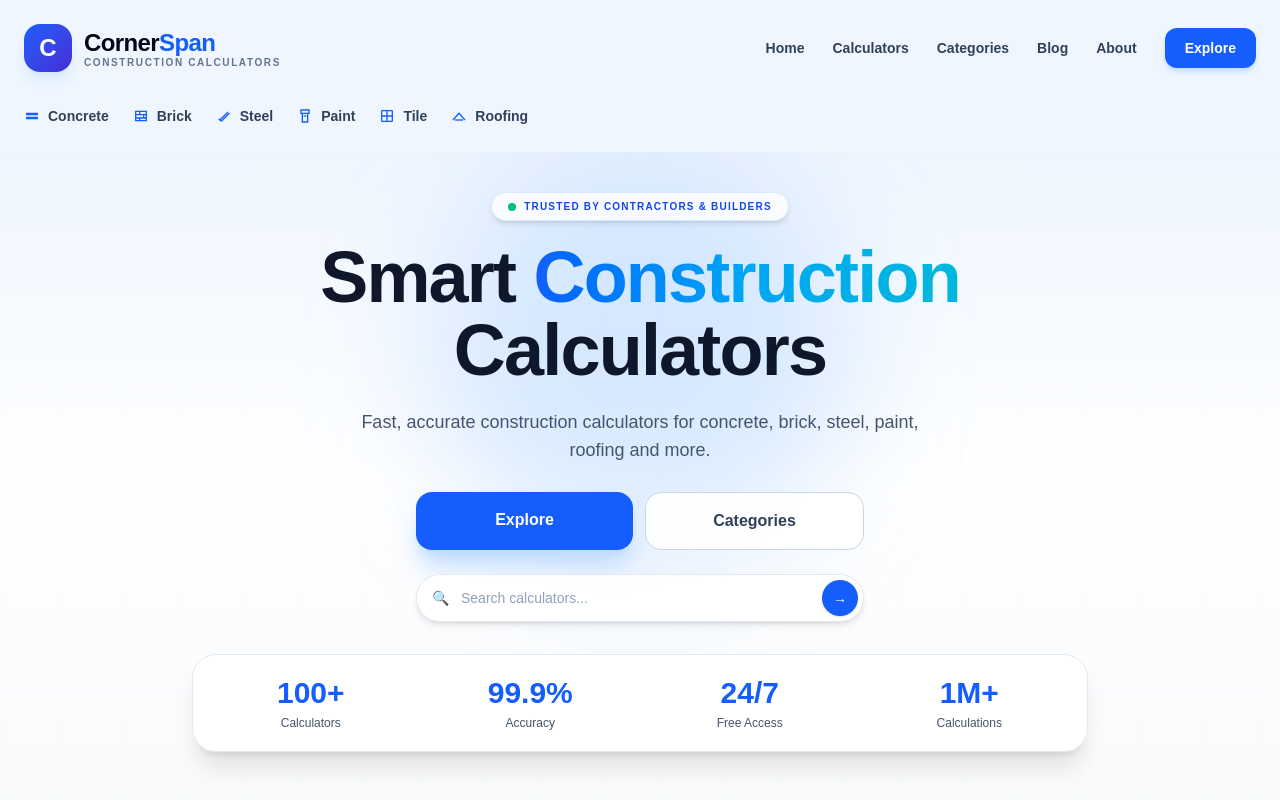
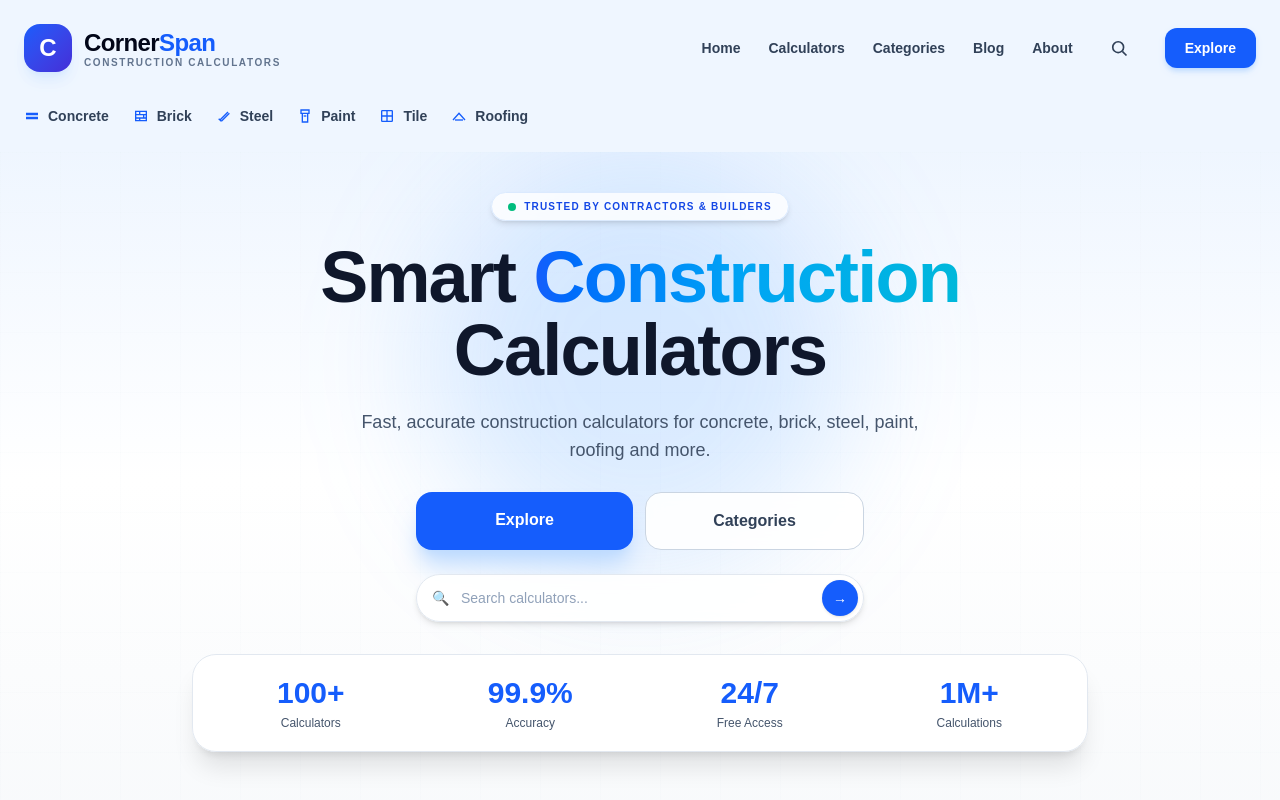
Before and after one commit to km7max-cmd/cornerspan, a Next.js app: page / in a window 1280 px wide. Shown: the top 800 px of the page. Built offline with nearby package versions, Linux system fonts and the light colour scheme.

Commit message:
Refactor Header component for improved readability

```diff
--- a/components/Header.tsx
+++ b/components/Header.tsx
@@ -17,13 +17,7 @@ const calculators = [
     name: "Brick",
     href: "/calculators/brick",
     icon: (
-      <svg
-        viewBox="0 0 24 24"
-        className="h-4 w-4"
-        fill="none"
-        stroke="currentColor"
-        strokeWidth="2"
-      >
+      <svg viewBox="0 0 24 24" className="h-4 w-4" fill="none" stroke="currentColor" strokeWidth="2">
         <path d="M4 5h16v14H4z" />
         <path d="M4 10h16M4 15h16M10 5v5M16 10v5M10 15v4" />
       </svg>
@@ -33,13 +27,7 @@ const calculators = [
     name: "Steel",
     href: "/calculators/steel",
     icon: (
-      <svg
-        viewBox="0 0 24 24"
-        className="h-4 w-4"
-        fill="none"
-        stroke="currentColor"
-        strokeWidth="2"
-      >
+      <svg viewBox="0 0 24 24" className="h-4 w-4" fill="none" stroke="currentColor" strokeWidth="2">
         <path d="M6 18L18 6" />
         <path d="M8 20l12-12" />
         <path d="M4 16l4 4" />
@@ -50,13 +38,7 @@ const calculators = [
     name: "Paint",
     href: "/calculators/paint",
     icon: (
-      <svg
-        viewBox="0 0 24 24"
-        className="h-4 w-4"
-        fill="none"
-        stroke="currentColor"
-        strokeWidth="2"
-      >
+      <svg viewBox="0 0 24 24" className="h-4 w-4" fill="none" stroke="currentColor" strokeWidth="2">
         <path d="M6 3h12v5H6z" />
         <path d="M8 8v13h8V8" />
         <path d="M10 12h4" />
@@ -67,13 +49,7 @@ const calculators = [
     name: "Tile",
     href: "/calculators/tile",
     icon: (
-      <svg
-        viewBox="0 0 24 24"
-        className="h-4 w-4"
-        fill="none"
-        stroke="currentColor"
-        strokeWidth="2"
-      >
+      <svg viewBox="0 0 24 24" className="h-4 w-4" fill="none" stroke="currentColor" strokeWidth="2">
         <rect x="4" y="4" width="16" height="16" rx="1" />
         <path d="M4 12h16M12 4v16" />
       </svg>
@@ -83,13 +59,7 @@ const calculators = [
     name: "Roofing",
     href: "/calculators/roofing",
     icon: (
-      <svg
-        viewBox="0 0 24 24"
-        className="h-4 w-4"
-        fill="none"
-        stroke="currentColor"
-        strokeWidth="2"
-      >
+      <svg viewBox="0 0 24 24" className="h-4 w-4" fill="none" stroke="currentColor" strokeWidth="2">
         <path d="M3 18l9-10 9 10" />
         <path d="M6 18h12" />
       </svg>
@@ -114,10 +84,6 @@ export default function Header() {
   const lastScrollY = useRef(0);
   const ticking = useRef(false);
 
-  /* =====================================================
-     MEASURE HEADER HEIGHT
-  ===================================================== */
-
   useEffect(() => {
     const updateHeight = () => {
       if (headerRef.current) {
@@ -127,29 +93,19 @@ export default function Header() {
 
     updateHeight();
 
-    const resizeObserver = new ResizeObserver(() => {
-      updateHeight();
-    });
+    const observer = new ResizeObserver(updateHeight);
 
     if (headerRef.current) {
-      resizeObserver.observe(headerRef.current);
+      observer.observe(headerRef.current);
     }
 
     window.addEventListener("resize", updateHeight);
 
     return () => {
-      resizeObserver.disconnect();
+      observer.disconnect();
       window.removeEventListener("resize", updateHeight);
     };
   }, []);
-
-  /* =====================================================
-     SCROLL DIRECTION
-
-     TOP       → SHOW
-     SCROLL DOWN → HIDE
-     SCROLL UP   → SHOW
-  ===================================================== */
 
   useEffect(() => {
     lastScrollY.current = window.scrollY;
@@ -160,27 +116,20 @@ export default function Header() {
       ticking.current = true;
 
       requestAnimationFrame(() => {
-        const currentScrollY = window.scrollY;
-        const previousScrollY = lastScrollY.current;
-        const difference = currentScrollY - previousScrollY;
+        const current = window.scrollY;
+        const previous = lastScrollY.current;
+        const difference = current - previous;
 
-        /* Always show at top */
-        if (currentScrollY <= 10) {
+        if (current <= 10) {
+          setVisible(true);
+        } else if (difference > 6) {
+          setVisible(false);
+          setOpen(false);
+        } else if (difference < -6) {
           setVisible(true);
         }
 
-        /* Scrolling DOWN */
-        else if (difference > 6) {
-          setVisible(false);
-          setOpen(false);
-        }
-
-        /* Scrolling UP */
-        else if (difference < -6) {
-          setVisible(true);
-        }
-
-        lastScrollY.current = currentScrollY;
+        lastScrollY.current = current;
         ticking.current = false;
       });
     };
@@ -194,25 +143,28 @@ export default function Header() {
     };
   }, []);
 
+  const handleSearch = () => {
+    const search = document.getElementById("calculator-search");
+
+    if (search) {
+      search.scrollIntoView({
+        behavior: "smooth",
+        block: "center",
+      });
+
+      setTimeout(() => {
+        (search as HTMLInputElement).focus();
+      }, 400);
+    }
+  };
+
   return (
     <>
-      {/* =================================================
-          SPACE RESERVED FOR FIXED HEADER
-
-          This prevents Hero/content from going
-          underneath the Header.
-      ================================================= */}
-
+      {/* Space reserved for fixed header */}
       <div
         aria-hidden="true"
-        style={{
-          height: headerHeight || 0,
-        }}
+        style={{ height: headerHeight }}
       />
-
-      {/* =================================================
-          FIXED HEADER
-      ================================================= */}
 
       <header
         ref={headerRef}
@@ -228,16 +180,10 @@ export default function Header() {
           transition-transform
           duration-300
           ease-out
-          ${
-            visible
-              ? "translate-y-0"
-              : "-translate-y-full"
-          }
+          ${visible ? "translate-y-0" : "-translate-y-full"}
         `}
       >
-        {/* =================================================
-            MAIN HEADER
-        ================================================= */}
+        {/* Main Header */}
 
         <div
           className="
@@ -252,7 +198,7 @@ export default function Header() {
             lg:h-24
           "
         >
-          {/* LOGO */}
+          {/* Logo */}
 
           <Link
             href="/"
@@ -311,9 +257,7 @@ export default function Header() {
             </div>
           </Link>
 
-          {/* =================================================
-              DESKTOP NAVIGATION
-          ================================================= */}
+          {/* Desktop Navigation */}
 
           <nav className="hidden items-center gap-7 lg:flex">
             {navItems.map((item) => (
@@ -333,6 +277,37 @@ export default function Header() {
               </Link>
             ))}
 
+            {/* Search Icon */}
+
+            <button
+              type="button"
+              onClick={handleSearch}
+              aria-label="Search calculators"
+              className="
+                flex
+                h-9
+                w-9
+                items-center
+                justify-center
+                rounded-full
+                text-slate-700
+                transition
+                hover:bg-white/70
+                hover:text-blue-600
+              "
+            >
+              <svg
+                viewBox="0 0 24 24"
+                className="h-5 w-5"
+                fill="none"
+                stroke="currentColor"
+                strokeWidth="2"
+              >
+                <circle cx="11" cy="11" r="6.5" />
+                <path d="M16 16l5 5" />
+              </svg>
+            </button>
+
             <Link
               href="/#calculators"
               className="
@@ -345,8 +320,7 @@ export default function Header() {
                 text-white
                 shadow-md
                 shadow-blue-200
-                transition-colors
-                duration-200
+                transition
                 hover:bg-blue-700
               "
             >
@@ -354,9 +328,40 @@ export default function Header() {
             </Link>
           </nav>
 
-          {/* =================================================
-              MOBILE MENU BUTTON
-          ================================================= */}
+          {/* Mobile Controls */}
+
+          <div className="flex items-center gap-1 lg:hidden">
+            {/* Search */}
+
+            <button
+              type="button"
+              onClick={handleSearch}
+              aria-label="Search calculators"
+              className="
+                flex
+                h-11
+                w-11
+                items-center
+                justify-center
+                rounded-xl
+                text-slate-900
+                transition
+                hover:bg-white/60
+              "
+            >
+              <svg
+                viewBox="0 0 24 24"
+                className="h-5 w-5"
+                fill="none"
+                stroke="currentColor"
+                strokeWidth="2"
+              >
+                <circle cx="11" cy="11" r="6.5" />
+                <path d="M16 16l5 5" />
+              </svg>
+            </button>
+
+            {/* Menu */}
 
             <button
               type="button"
@@ -372,7 +377,6 @@ export default function Header() {
                 justify-center
                 rounded-xl
                 text-slate-900
-              lg:hidden
               "
             >
               <span className="text-3xl leading-none">
@@ -380,14 +384,9 @@ export default function Header() {
               </span>
             </button>
           </div>
+        </div>
 
-        {/* =================================================
-            CALCULATOR LINKS
-
-            NO WHITE PILL
-            NO BORDER
-            NO SHADOW
-        ================================================= */}
+        {/* Calculator Links */}
 
         <div className="w-full bg-transparent pb-3">
           <div className="mx-auto max-w-7xl px-5 sm:px-6">
@@ -419,10 +418,8 @@ export default function Header() {
                     text-xs
                     font-semibold
                     text-slate-700
-                    transition-colors
-                    duration-200
+                    transition
                     hover:text-blue-600
-                    active:text-blue-700
                     sm:h-10
                     sm:text-sm
                   "
@@ -431,18 +428,14 @@ export default function Header() {
                     {calculator.icon}
                   </span>
 
-                  <span>
-                    {calculator.name}
-                  </span>
+                  <span>{calculator.name}</span>
                 </Link>
               ))}
             </div>
           </div>
         </div>
 
-        {/* =================================================
-            MOBILE MENU
-        ================================================= */}
+        {/* Mobile Menu */}
 
         {open && (
           <div
@@ -481,8 +474,7 @@ export default function Header() {
                     text-base
                     font-semibold
                     text-slate-700
-                    transition-colors
-                    duration-200
+                    transition
                     hover:bg-white/60
                     hover:text-blue-600
                   "
@@ -504,7 +496,6 @@ export default function Header() {
                   font-bold
                   text-white
                   shadow-md
-                  shadow-blue-200
                 "
               >
                 Explore Calculators
```
Lines whose indentation alone changed are shown as unchanged.
